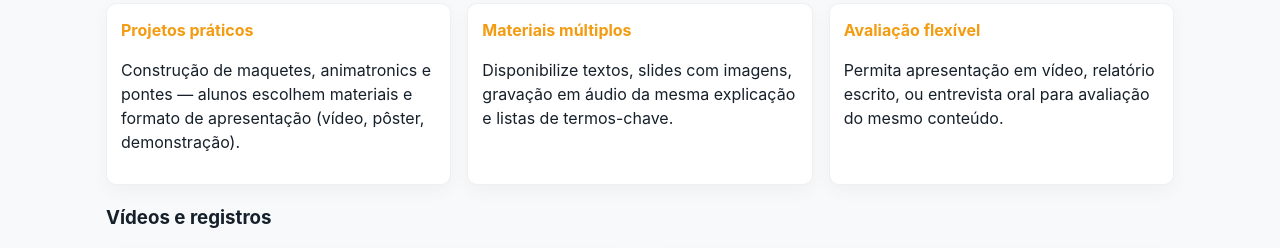
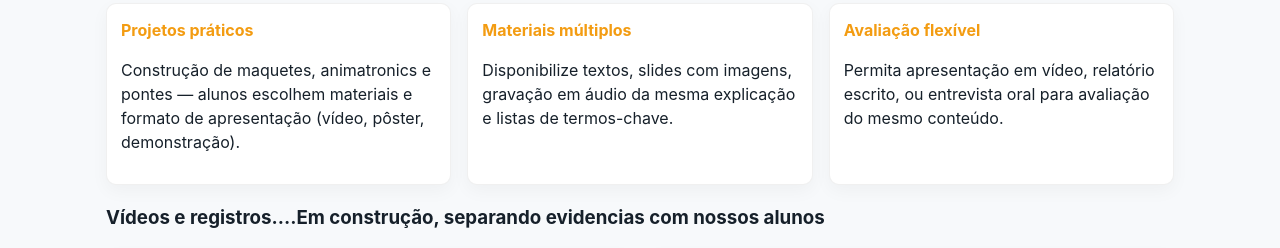
Before and after one commit to Josueluizpro/DUA, a plain HTML site: page index.html in a window 1280 px wide. Shown: the part 717-965 px from the top of the page. Drawn offline with Linux system fonts and the light colour scheme.

Commit message:
Update index.html

```diff
--- a/index.html
+++ b/index.html
@@ -83,7 +83,7 @@
 
     <!-- Seção de vídeos (YouTube) -->
     <section class="videos" aria-labelledby="vid-title">
-      <h3 id="vid-title">Vídeos e registros</h3>
+      <h3 id="vid-title">Vídeos e registros....Em construção, separando evidencias com nossos alunos</h3>
 
       <div class="cards videos-grid">
         <!-- substitua SEU_VIDEO_ID pelo ID do YouTube -->
```
